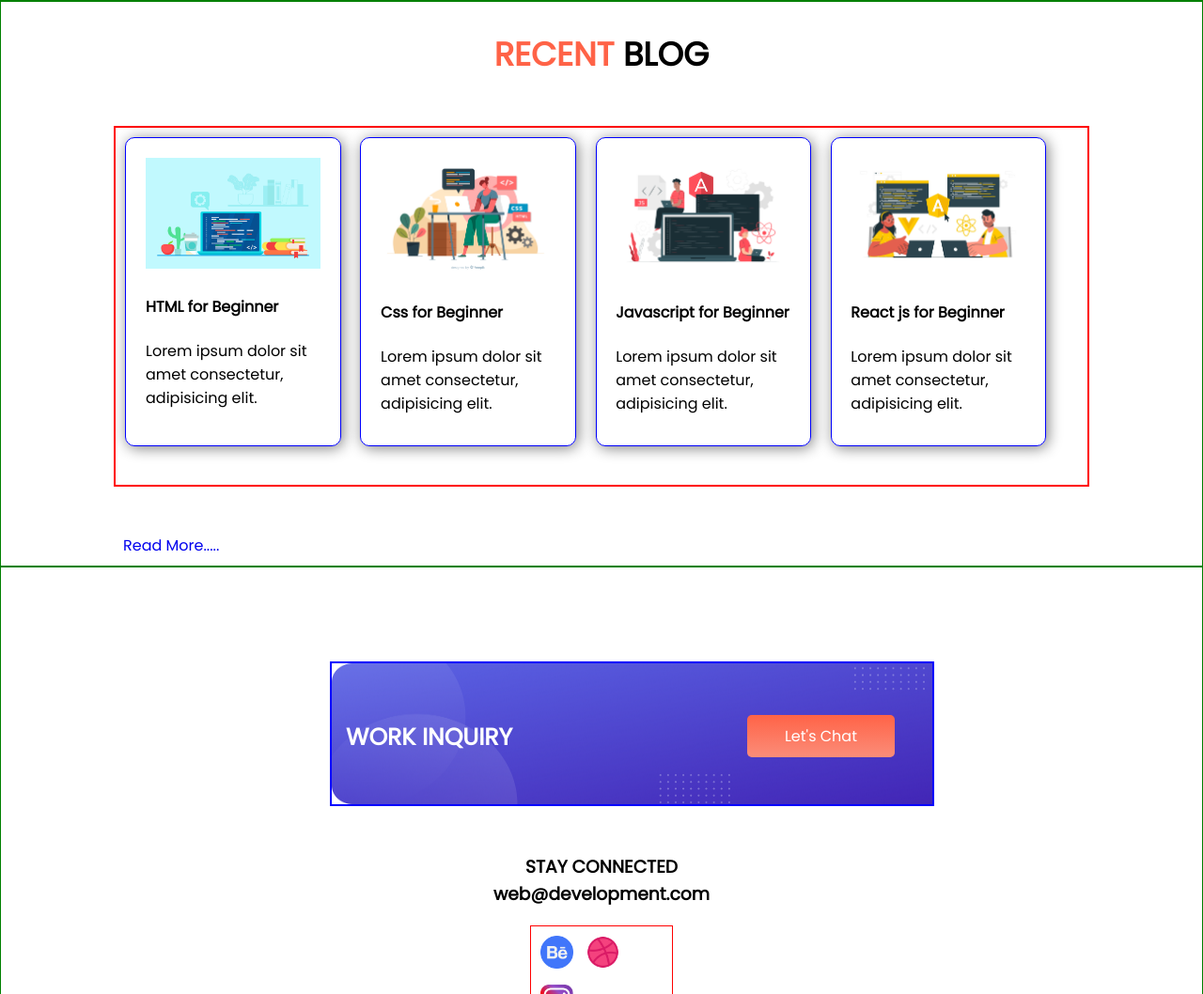
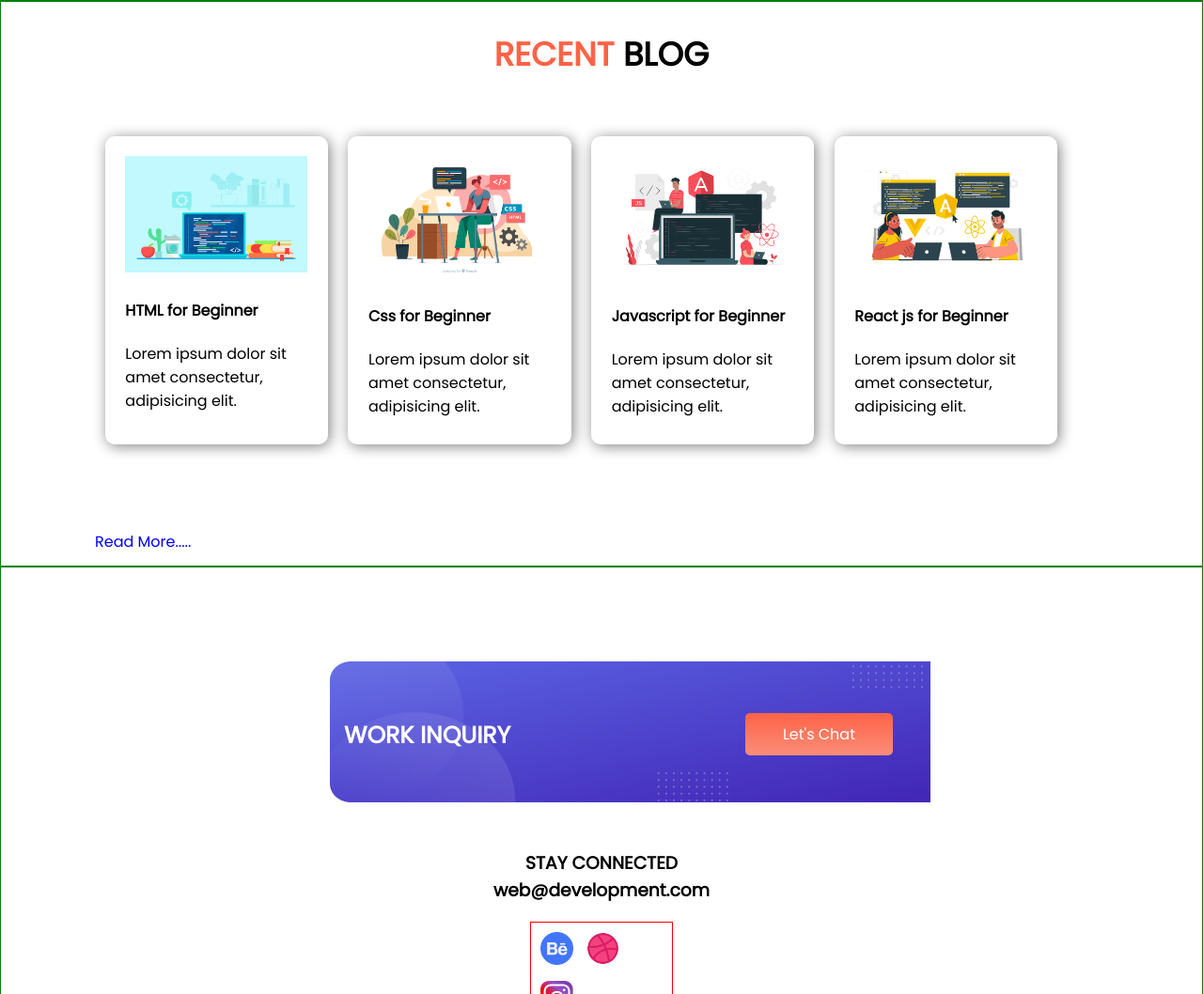
Before and after one commit to Nirjharpaul/my-first-portfolio, a plain HTML site: page index.html in a window 1280 px wide. Shown: the part 1805-2863 px from the top of the page at 94% size. Drawn offline with Linux system fonts and the light colour scheme.

Commit message:
added more code

```diff
--- a/style.css
+++ b/style.css
@@ -60,7 +60,6 @@ h2 {
 }
 
 .three-box {
-  border: 2px solid red;
   height: 450px;
   margin: 50px 100px;
 }
@@ -72,16 +71,13 @@ h2 {
   box-shadow: 5px 5px 20px gray;
   border-radius: 20px;
   float: left;
-  border: 1px solid red;
 }
 
 .four-box {
-  border: 2px solid red;
   height: 380px;
-  margin: 50px 120px;
+  margin: 50px 100px;
 }
 .blog-box {
-  border: 1px solid blue;
   width: 18%;
   height: 75%;
   margin: 1%;
@@ -96,7 +92,7 @@ h2 {
 }
 
 .read-more {
-  margin: 130px;
+  margin: 100px;
   text-decoration: none;
 }
 
@@ -107,7 +103,6 @@ h2 {
   background-image: url(image/banner.png);
   background-repeat: no-repeat;
   background-size: 675px 150px;
-  border: 2px solid blue;
 }
 .banner-text {
   color: white;
```
